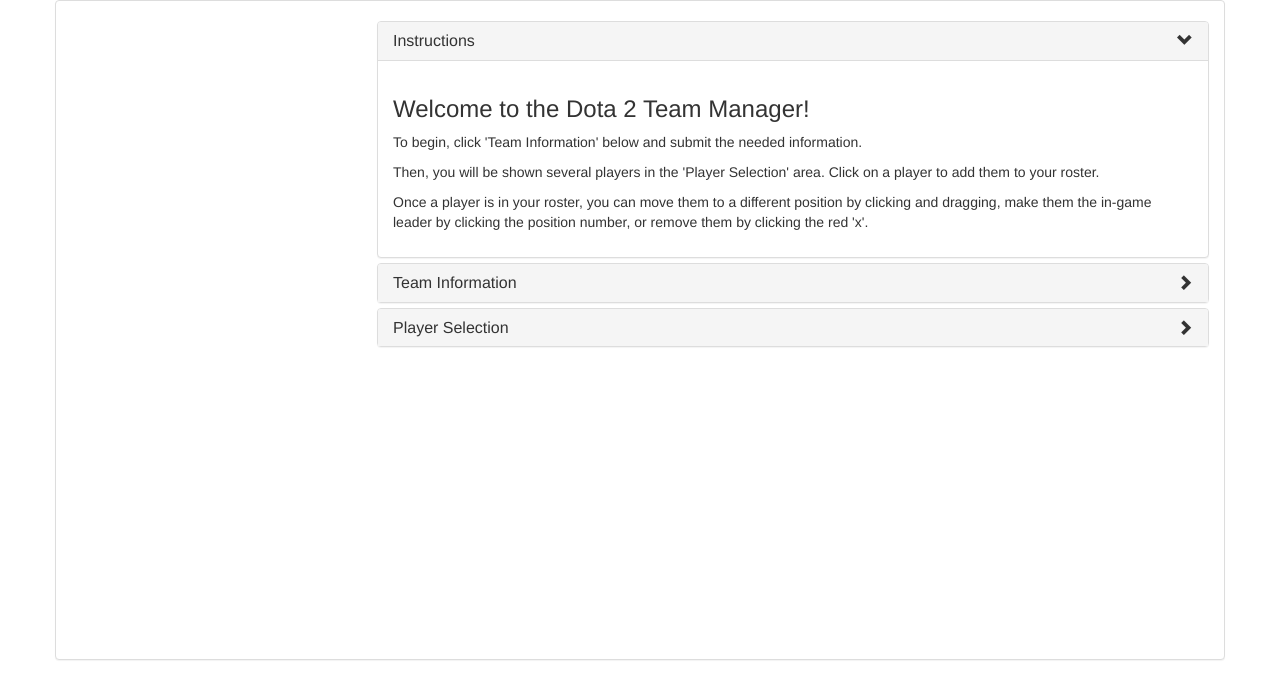
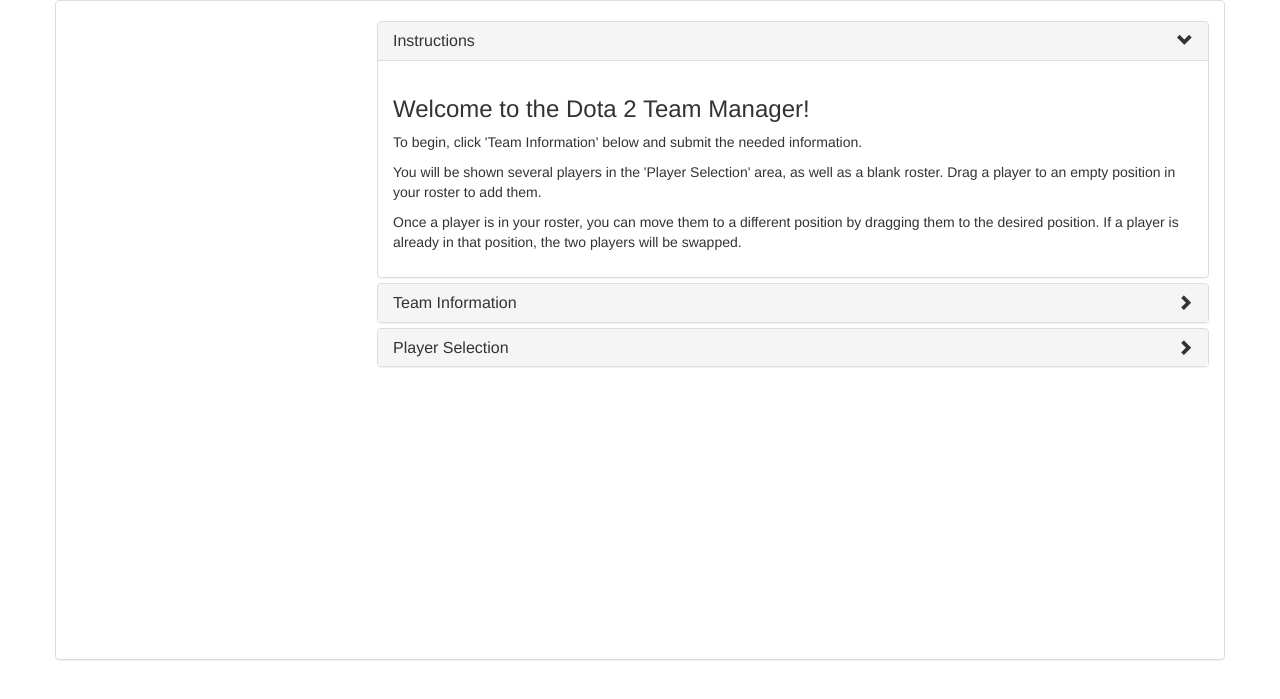
Before and after one commit to danwbyrne/austin-garrard.github.io, a Jekyll site: the page d2tm/index.html, which Jekyll copies as it is, in a window 1280 px wide. Shown: the top 699 px of the page. Built offline with Jekyll 4.4.1, drawn with Linux system fonts in a browser that asks for light colours; nearby versions of some CDN libraries; Markdown is read by kramdown in place of the engine named in the settings.

Commit message:
updated instructions

```diff
--- a/d2tm/index.html
+++ b/d2tm/index.html
@@ -64,8 +64,8 @@
 							</accordion-heading>
 								<h3>Welcome to the Dota 2 Team Manager!</h3>
 								<p>To begin, click 'Team Information' below and submit the needed information.</p>
-								<p>Then, you will be shown several players in the 'Player Selection' area. Click on a player to add them to your roster.</p>
-								<p>Once a player is in your roster, you can move them to a different position by clicking and dragging, make them the in-game leader by clicking the position number, or remove them by clicking the red 'x'.</p>
+								<p>You will be shown several players in the 'Player Selection' area, as well as a blank roster. Drag a player to an empty position in your roster to add them.</p>
+								<p>Once a player is in your roster, you can move them to a different position by dragging them to the desired position. If a player is already in that position, the two players will be swapped.</p>
 						</accordion-group>
 						<accordion-group is-open="status.teamInfoOpen">
 							<accordion-heading>
```
